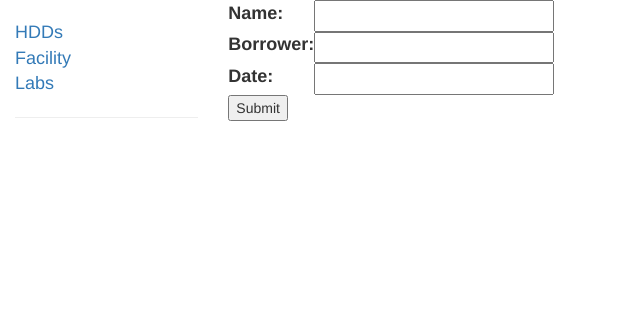
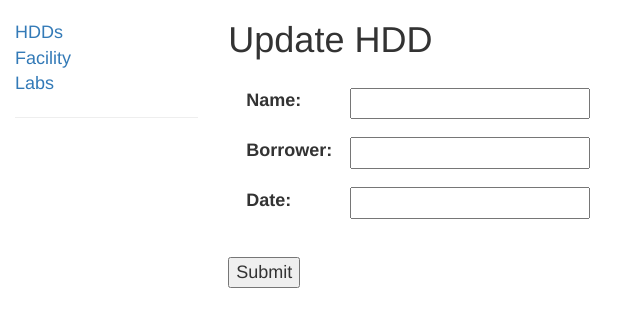
Before and after one commit to tanpinquan/harddisk_tracker, a Django app: page /catalog/hdd/create/ in a window 1280 px wide. Shown: the top 327 px of the page, without its empty margins (0-640 px from the left). Run offline with Django 3.2, Linux system fonts and the light colour scheme; some libraries are stand-ins or nearby versions.

Commit message:
First version

```diff
--- a/catalog/static/css/styles.css
+++ b/catalog/static/css/styles.css
@@ -15,5 +15,10 @@ ul {
 table {
 
     font-size: large;
+    border-collapse:separate;
+    border-spacing: 1em;
+}
 
+input{
+    font-size: large;
 }
--- a/catalog/templates/catalog/facility_form.html
+++ b/catalog/templates/catalog/facility_form.html
@@ -1,12 +1,14 @@
 {% extends "base_generic.html" %}
 
 {% block content %}
+<h1>Update Facility</h1>
 
 <form action="" method="post">
     {% csrf_token %}
     <table>
     {{ form.as_table }}
     </table>
+    <br/>
     <input type="submit" value="Submit" />
 
 </form>
--- a/catalog/templates/catalog/hdd_form.html
+++ b/catalog/templates/catalog/hdd_form.html
@@ -1,12 +1,14 @@
 {% extends "base_generic.html" %}
 
 {% block content %}
+<h1>Update HDD</h1>
 
 <form action="" method="post">
     {% csrf_token %}
     <table>
     {{ form.as_table }}
     </table>
+    <br/>
     <input type="submit" value="Submit" />
 
 </form>
```
